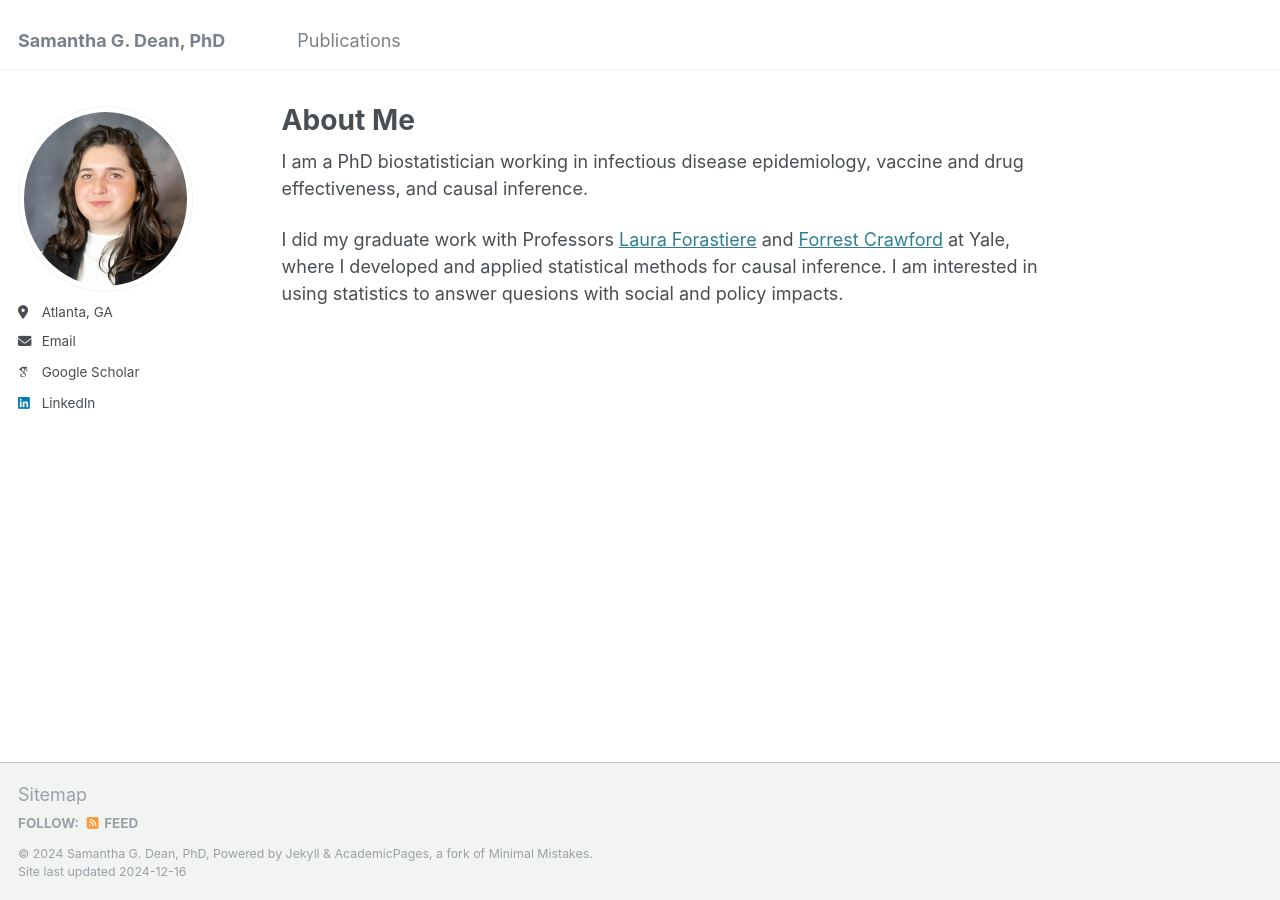
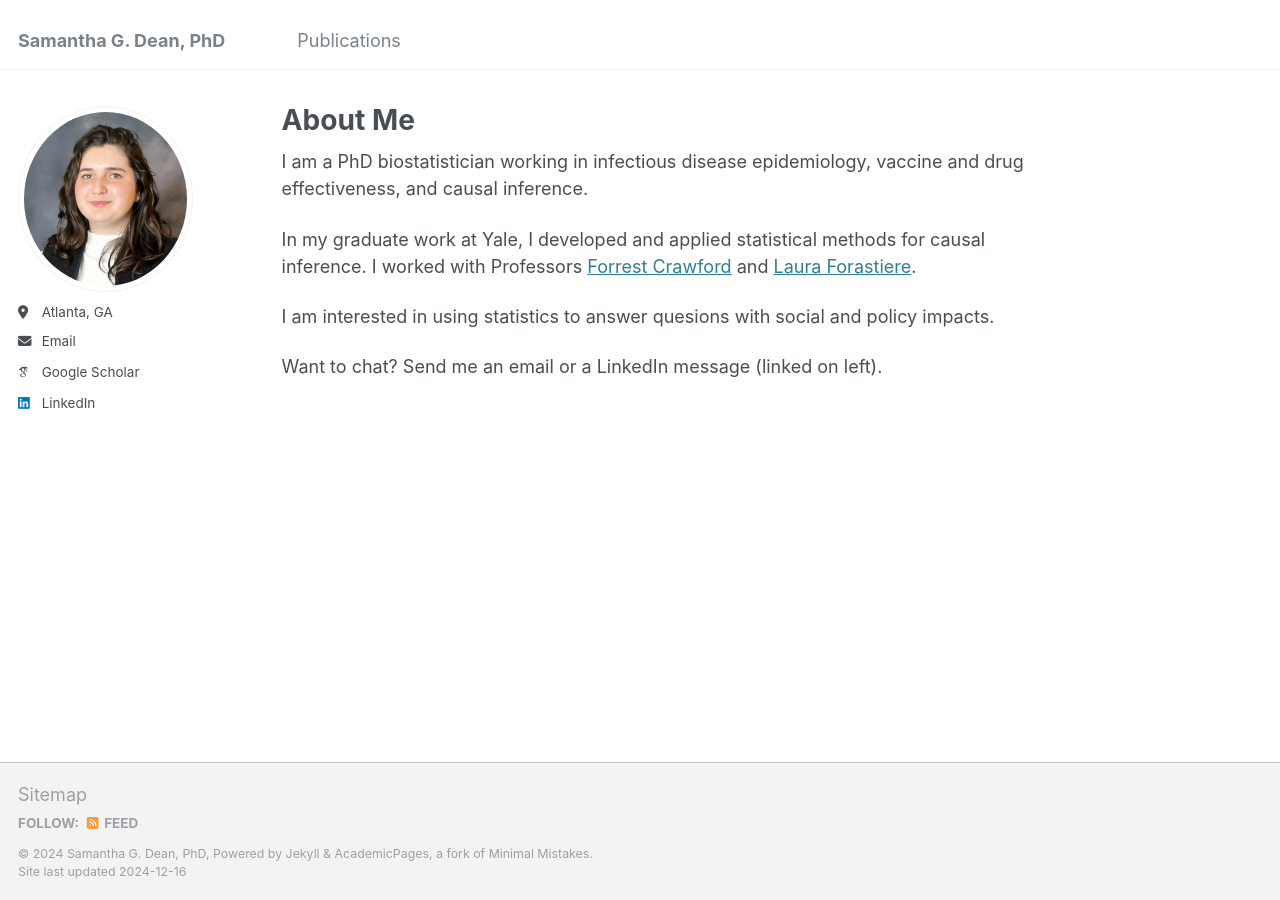
Before and after one commit to sammigd/sammigd.github.io, a Jekyll site: the page built from _pages/about.md, in a window 1280 px wide. Built offline with Jekyll 4.4.1, drawn with Linux system fonts in a browser that asks for light colours; some web fonts are replaced.

Commit message:
bio edits

```diff
--- a/_pages/about.md
+++ b/_pages/about.md
@@ -9,4 +9,8 @@ redirect_from:
 
 I am a PhD biostatistician working in infectious disease epidemiology, vaccine and drug effectiveness, and causal inference.
 
-I did my graduate work with Professors [Laura Forastiere](https://ysph.yale.edu/profile/laura_forastiere/) and [Forrest Crawford](http://www.crawfordlab.io/) at Yale, where I developed and applied statistical methods for causal inference. I am interested in using statistics to answer quesions with social and policy impacts.
+In my graduate work at Yale, I developed and applied statistical methods for causal inference. I worked with Professors [Forrest Crawford](http://www.crawfordlab.io/) and [Laura Forastiere](https://ysph.yale.edu/profile/laura_forastiere/).
+
+I am interested in using statistics to answer quesions with social and policy impacts.
+
+Want to chat? Send me an email or a LinkedIn message (linked on left).
```
